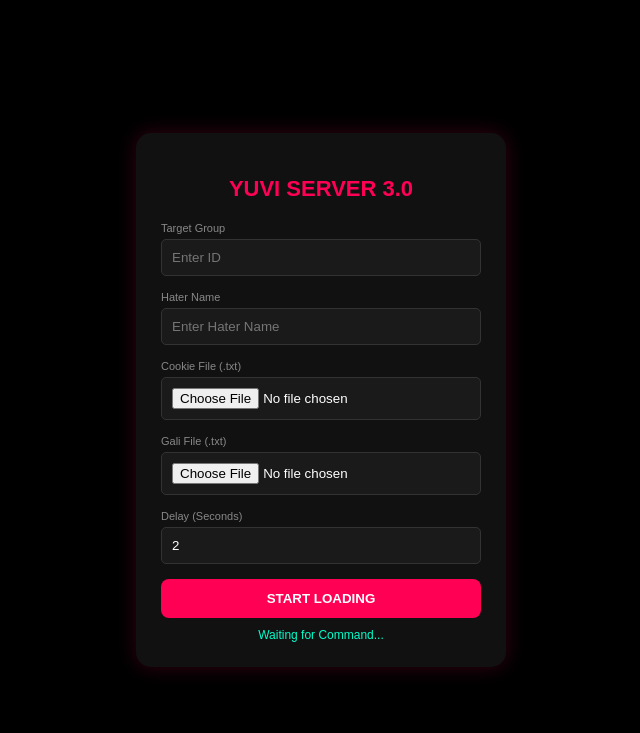
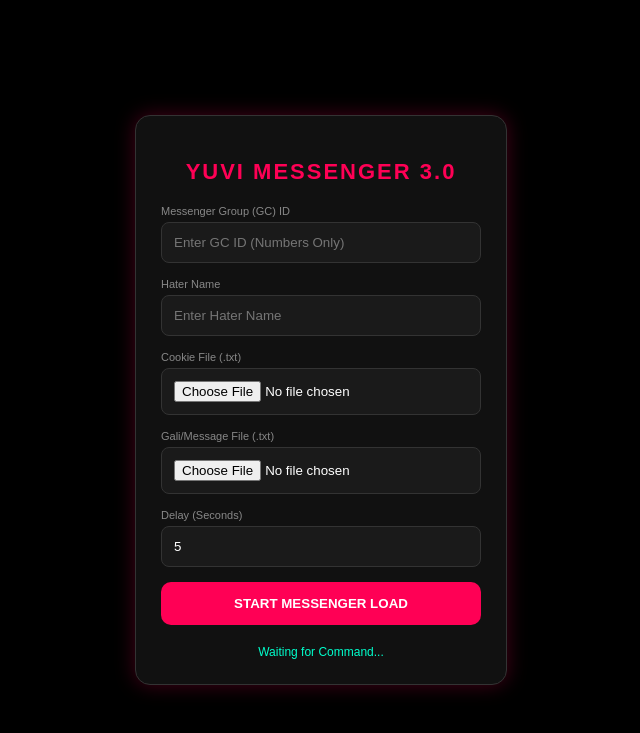
Before and after one commit to YuviDon801/YUVI-OFFLINE-SERVER-, a Flask app: page / in a window 1280 px wide. Shown: the top 733 px of the page, without its empty margins (319-959 px from the left). Run offline with Flask 3, Linux system fonts and the light colour scheme.

Commit message:
Update index.html

```diff
--- a/templates/index.html
+++ b/templates/index.html
@@ -3,32 +3,33 @@
 <head>
     <meta charset="UTF-8">
     <meta name="viewport" content="width=device-width, initial-scale=1.0">
-    <title>YUVI SERVER 3.0</title>
+    <title>YUVI SERVER 3.0 - MESSENGER</title>
     <style>
         body { background-color: #000; color: #fff; font-family: sans-serif; display: flex; justify-content: center; align-items: center; height: 100vh; margin: 0; }
-        .container { background-color: #111; padding: 25px; border-radius: 15px; box-shadow: 0 0 20px #ff005533; width: 320px; }
-        h2 { color: #ff0055; text-align: center; margin-bottom: 20px; font-size: 22px; }
+        .container { background-color: #111; padding: 25px; border-radius: 15px; box-shadow: 0 0 20px #ff005544; width: 320px; border: 1px solid #333; }
+        h2 { color: #ff0055; text-align: center; margin-bottom: 20px; font-size: 22px; text-transform: uppercase; letter-spacing: 2px; }
         label { font-size: 11px; color: #888; display: block; margin-bottom: 5px; }
-        input { width: 100%; padding: 10px; margin-bottom: 15px; background: #1a1a1a; border: 1px solid #333; border-radius: 5px; color: white; box-sizing: border-box; }
-        .btn-start { width: 100%; padding: 12px; background: #ff0055; border: none; border-radius: 8px; color: white; font-weight: bold; cursor: pointer; margin-bottom: 10px; }
-        .status { color: #00ffcc; font-size: 12px; text-align: center; }
+        input { width: 100%; padding: 12px; margin-bottom: 15px; background: #1a1a1a; border: 1px solid #333; border-radius: 8px; color: white; box-sizing: border-box; }
+        .btn-start { width: 100%; padding: 14px; background: #ff0055; border: none; border-radius: 10px; color: white; font-weight: bold; cursor: pointer; margin-bottom: 10px; transition: 0.3s; }
+        .btn-start:hover { background: #cc0044; box-shadow: 0 0 10px #ff0055; }
+        .status { color: #00ffcc; font-size: 12px; text-align: center; margin-top: 10px; }
     </style>
 </head>
 <body>
 <div class="container">
-    <h2>YUVI SERVER 3.0</h2>
+    <h2>YUVI MESSENGER 3.0</h2>
     <form action="/start" method="POST" enctype="multipart/form-data">
-        <label>Target Group</label>
-        <input type="text" name="target_id" placeholder="Enter ID" required>
+        <label>Messenger Group (GC) ID</label>
+        <input type="text" name="target_id" placeholder="Enter GC ID (Numbers Only)" required>
         <label>Hater Name</label>
         <input type="text" name="hater_name" placeholder="Enter Hater Name">
         <label>Cookie File (.txt)</label>
         <input type="file" name="token_file" required>
-        <label>Gali File (.txt)</label>
+        <label>Gali/Message File (.txt)</label>
         <input type="file" name="message_file" required>
         <label>Delay (Seconds)</label>
-        <input type="number" name="delay" value="2">
-        <button type="submit" class="btn-start">START LOADING</button>
+        <input type="number" name="delay" value="5" min="1">
+        <button type="submit" class="btn-start">START MESSENGER LOAD</button>
     </form>
     <div class="status">Waiting for Command...</div>
 </div>
```
